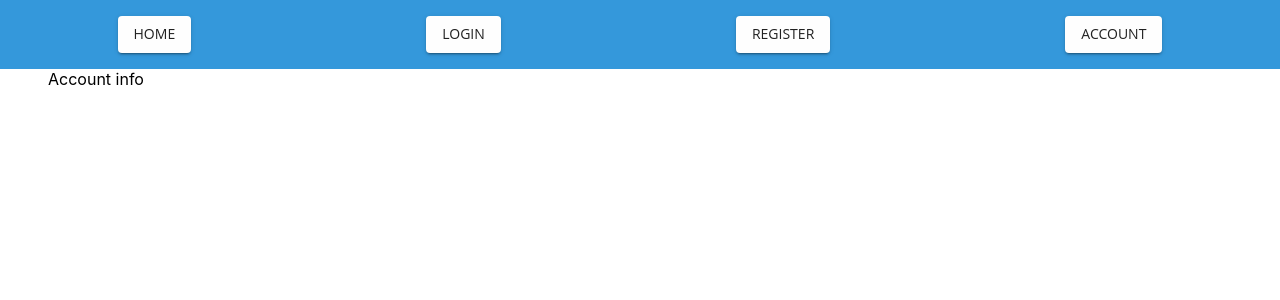
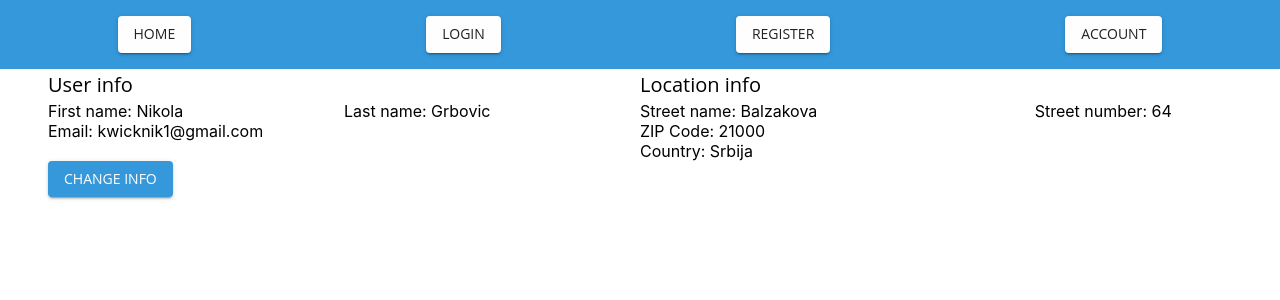
Before and after one commit to rruzicic/globetrotter, a React (Create React App) app in the folder bnb/frontend/bnb-frontend/: page /account in a window 1280 px wide. Shown: the top 300 px of the page. Built offline with nearby package versions, Linux system fonts and the light colour scheme; the HTML template or start-up script is replaced by a standard one.

Commit message:
add account page

```diff
--- a/bnb/frontend/bnb-frontend/src/pages/AccountPage.jsx
+++ b/bnb/frontend/bnb-frontend/src/pages/AccountPage.jsx
@@ -1,9 +1,74 @@
+import { Grid, Typography, Button } from "@mui/material";
+import { useEffect, useState } from "react";
+
 const AccountPage = () => {
+    const [userInfo, setUserInfo] = useState()
+    useEffect(() => {
+        //fetch user info and set state
+        setUserInfo(
+            {
+                firstName: 'Nikola',
+                lastName: 'Grbovic',
+                email: 'kwicknik1@gmail.com',
+                streetName: 'Balzakova',
+                streetNumber: '64',
+                zipCode: '21000',
+                country: 'Srbija'
+            }
+        )
+    }, [])
+
     return (
-        <>
-            Account info
-        </>
-     );
+        <Grid container>
+            {
+                userInfo && (
+                    <>
+                        <Grid item xs={6}>
+                            <Typography variant="h6" color="initial">
+                                User info
+                            </Typography>
+                            <Grid container>
+                                <Grid item xs={6}>
+                                    First name: {userInfo.firstName}
+                                </Grid>
+                                <Grid item xs={6}>
+                                    Last name: {userInfo.lastName}
+                                </Grid>
+                                <Grid item xs={12}>
+                                    Email: {userInfo.email}
+                                </Grid>
+                            </Grid>
+                        </Grid>
+                        <Grid item xs={6}>
+                            <Typography variant="h6" color="initial">
+                                Location info
+                            </Typography>
+                            <Grid container>
+                                <Grid item xs={8}>
+                                    Street name: {userInfo.streetName}
+                                </Grid>
+                                <Grid item xs={4}>
+                                    Street number: {userInfo.streetNumber}
+                                </Grid>
+                                <Grid item xs={12}>
+                                    ZIP Code: {userInfo.zipCode}
+                                </Grid>
+                                <Grid item xs={12}>
+                                    Country: {userInfo.country}
+                                </Grid>
+                            </Grid>
+                        </Grid>
+                    </>
+                )
+            }
+
+            <Grid item xs={12}>
+                <Button variant="contained" color="primary">
+                    Change info
+                </Button>
+            </Grid>
+        </Grid>
+    );
 }
 
 export default AccountPage;
```
